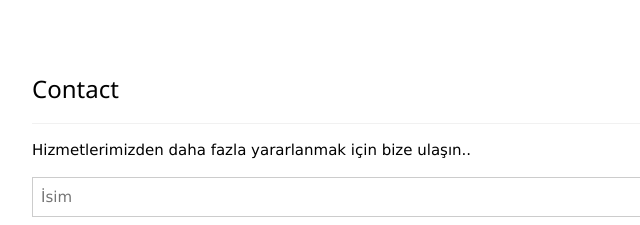
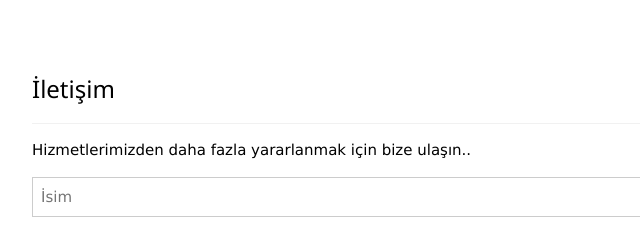
Before and after one commit to emre79mcyp/mustafa, a plain HTML site: page index.html in a window 1280 px wide. Shown: the part 1512-1737 px from the top of the page, 0-640 px from the left. Drawn offline with nearby package versions, Linux system fonts and the light colour scheme.

Commit message:
iletişim

```diff
--- a/index.html
+++ b/index.html
@@ -188,7 +188,7 @@
       <!-- Contact Section -->
       <div class="w3-container w3-padding-32" id="contact">
         <h3 class="w3-border-bottom w3-border-light-grey w3-padding-16">
-          Contact
+          İletişim
         </h3>
         <p>Hizmetlerimizden daha fazla yararlanmak için bize ulaşın..</p>
         <form action="/action_page.php" target="_blank">
```
